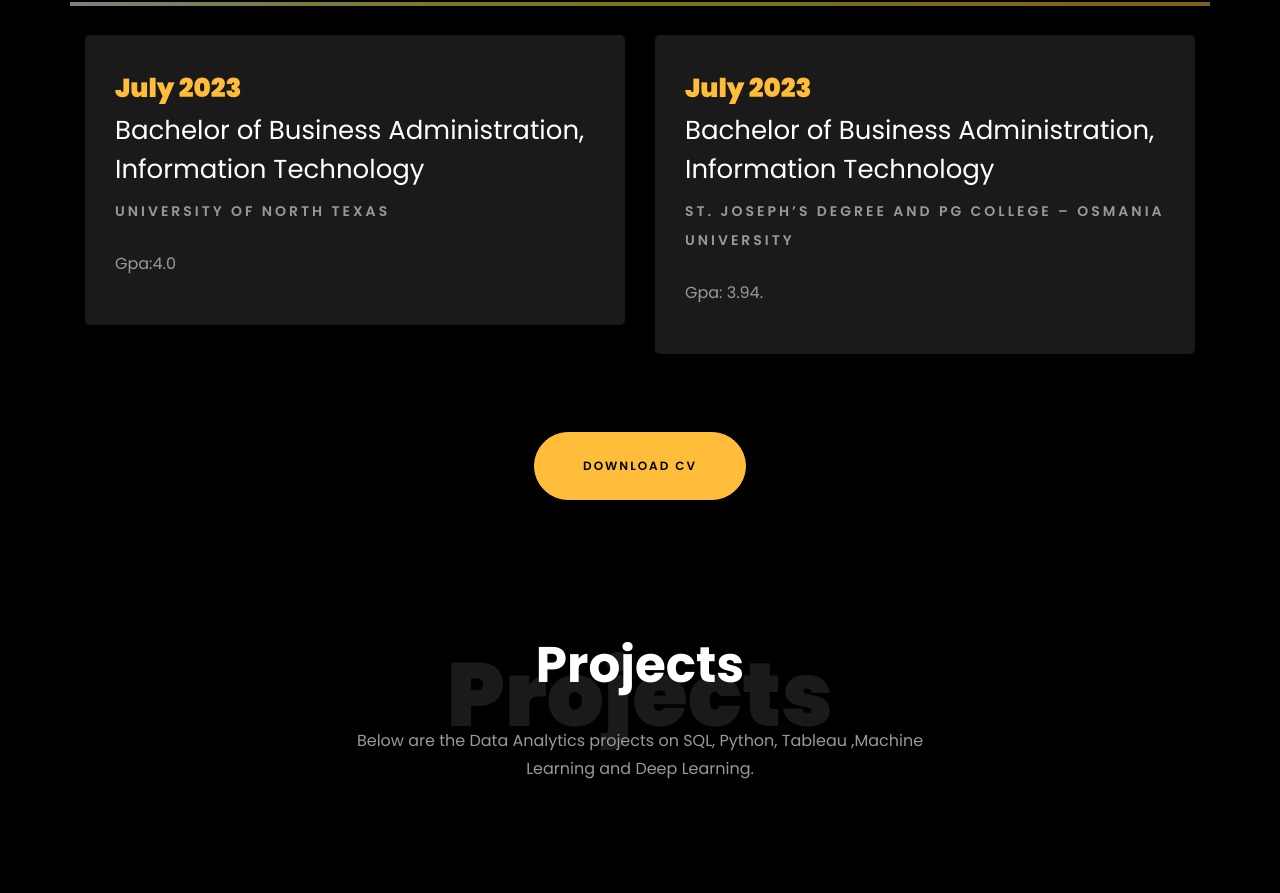
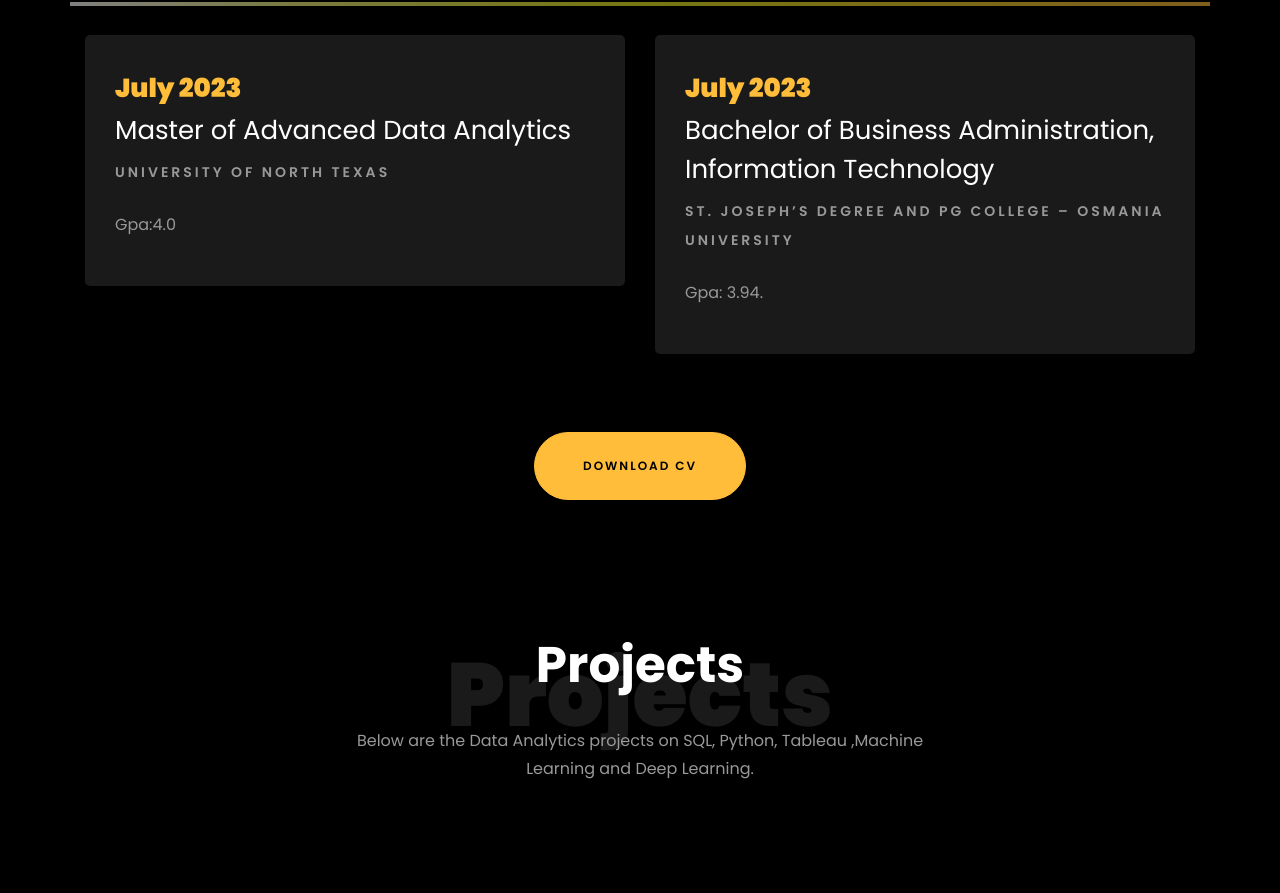
Before and after one commit to aleenakotadiya16/portfolio-website, a plain HTML site: page index.html in a window 1280 px wide. Shown: the part 2805-3698 px from the top of the page. Drawn offline with Linux system fonts and the light colour scheme; animation ran at ten frames a second; files whose address does not match are found by name.

Commit message:
Update education degree from Bachelor's to Master's

```diff
--- a/index.html
+++ b/index.html
@@ -381,7 +381,7 @@
     			<div class="col-md-6">
     				<div class="resume-wrap ftco-animate">
     					<span class="date">July 2023</span>
-    					<h2>Bachelor of Business Administration, Information Technology</h2>
+    					<h2>Master of Advanced Data Analytics</h2>
     					<span class="position">University of North Texas</span>
     					<p class="mt-4">Gpa:4.0</p>
     				</div>
```
